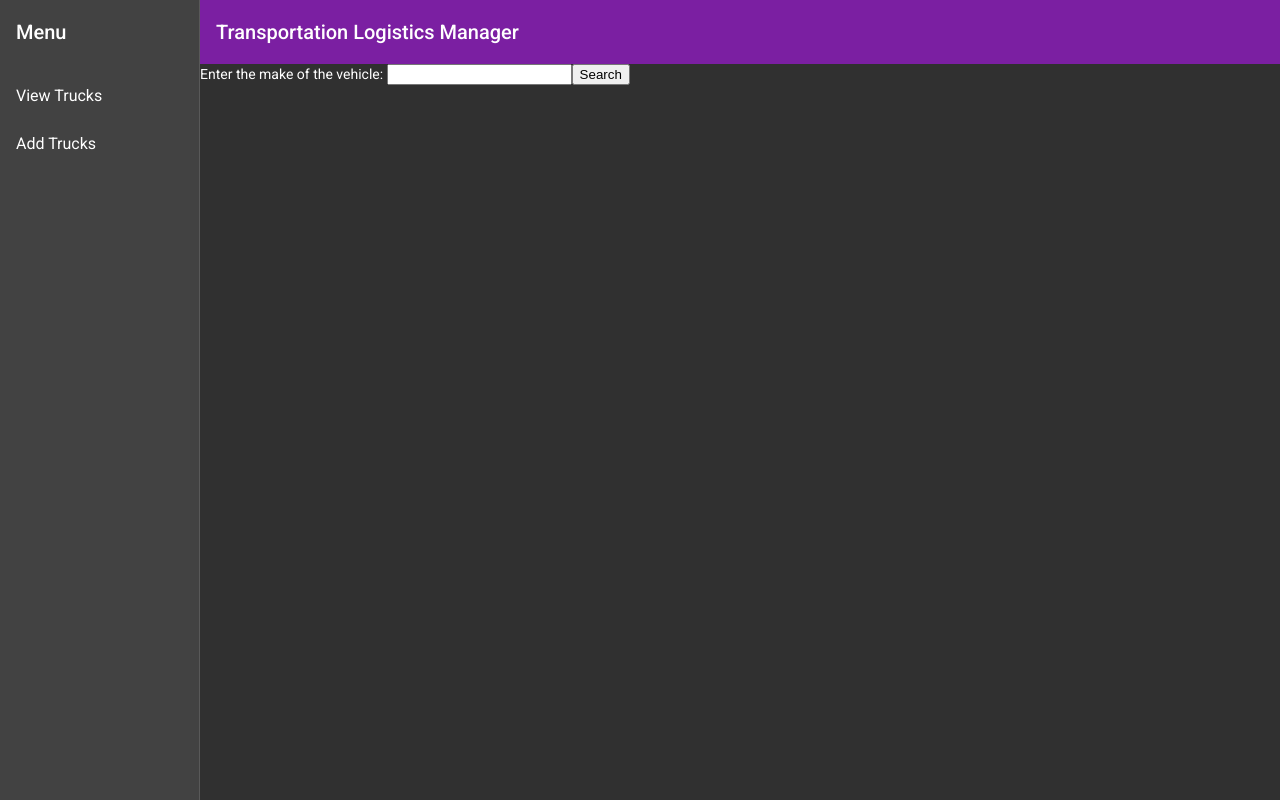
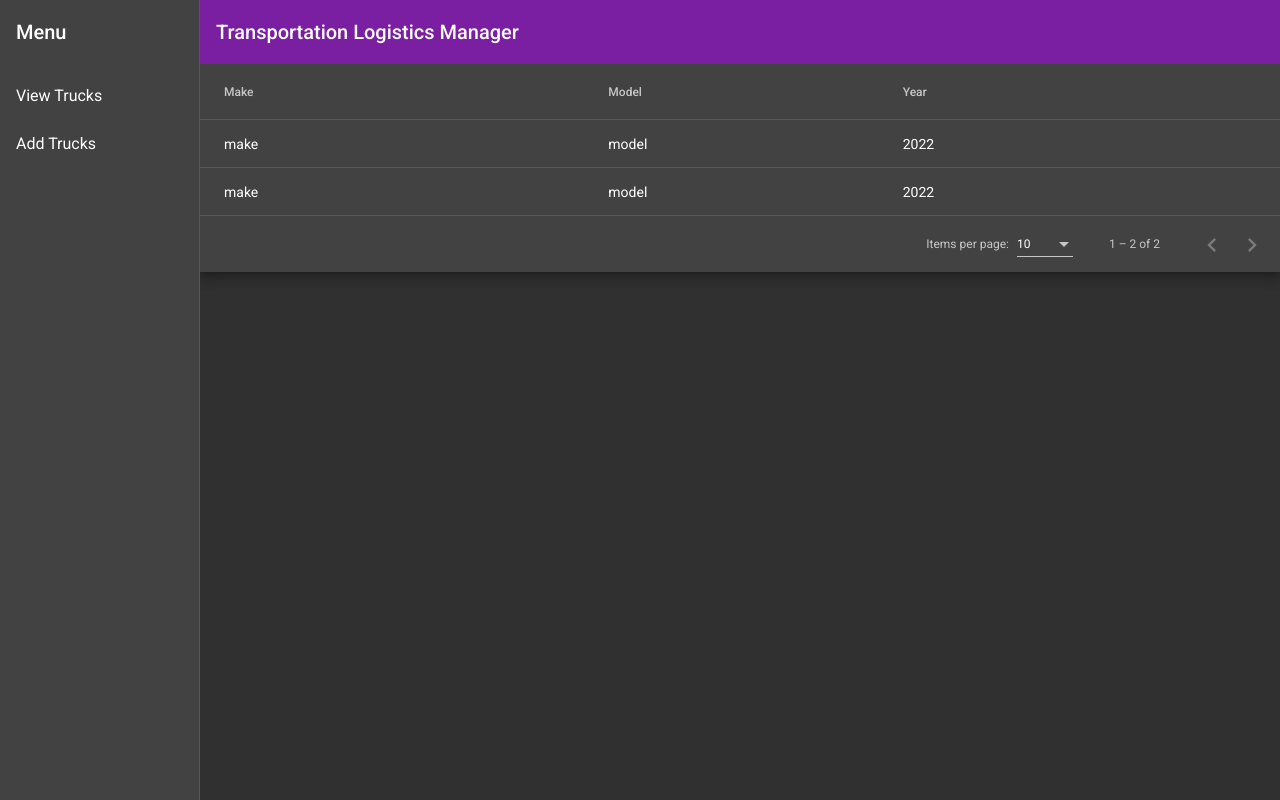
Before and after one commit to sunilmogadati/truckmanagement-frontend-angular, an Angular app: page /view in a window 1280 px wide. Built offline with nearby package versions, Linux system fonts and the light colour scheme; no server answers.

Commit message:
Connecting to backend

```diff
--- a/src/app/app-routing.module.ts
+++ b/src/app/app-routing.module.ts
@@ -1,10 +1,11 @@
+import { ViewTableComponent } from './view-table/view-table.component';
 import { AddComponent } from './add/add.component';
 import { ViewComponent } from './view/view.component';
 import { NgModule } from '@angular/core';
 import { RouterModule, Routes } from '@angular/router';
 
 const routes: Routes = [
-  {path: 'view', component:ViewComponent},
+  {path: 'view', component:ViewTableComponent},
   {path: 'add', component:AddComponent},
   {path: '**', component:ViewComponent}
 ];
--- a/src/app/app.component.ts
+++ b/src/app/app.component.ts
@@ -26,8 +26,8 @@ export class AppComponent {
     //hit f12 and click console
     //open array thats in console
     //should be what you posted to database.
-     let obs = this.http.get<any>('http://localhost:9000/api/v1/truck/');
-     obs.subscribe((response) => console.log(response));
+    //  let obs = this.http.get<any>('http://localhost:9000/api/v1/truck/');
+    //  obs.subscribe((response) => console.log(response));
   }
 
 
--- /dev/null
+++ b/src/app/view-table/view-table-datasource.ts
@@ -0,0 +1,103 @@
+import { DataSource } from '@angular/cdk/collections';
+import { MatPaginator } from '@angular/material/paginator';
+import { MatSort } from '@angular/material/sort';
+import { map } from 'rxjs/operators';
+import { Observable, of as observableOf, merge, of } from 'rxjs';
+import { HttpClient, HttpHandler, HttpXhrBackend } from '@angular/common/http';
+import { ms1Url } from 'src/environments/environment';
+import { catchError} from 'rxjs';
+
+// TODO: Replace this with your own data model type
+export interface ViewTableItem {
+  make: string;
+  model: string;
+  year: number;
+}
+
+// TODO: replace this with real data from your application
+const EXAMPLE_DATA: ViewTableItem[] = [
+  {make: 'make', model: 'model', year: 2022},
+  {make: 'make', model: 'model', year: 2022},
+];
+
+/**
+ * Data source for the ViewTable view. This class should
+ * encapsulate all logic for fetching and manipulating the displayed data
+ * (including sorting, pagination, and filtering).
+ */
+export class ViewTableDataSource extends DataSource<ViewTableItem> {
+  data: ViewTableItem[] = EXAMPLE_DATA;
+  paginator: MatPaginator | undefined;
+  sort: MatSort | undefined;
+
+  constructor() {
+    super();
+    const httpClient = new HttpClient(new HttpXhrBackend({
+      build: () => new XMLHttpRequest()
+    }));
+    httpClient.get(`${ms1Url}/api/v1/truck`)
+    .subscribe(data => {console.log(data);})
+  }
+
+  /**
+   * Connect this data source to the table. The table will only update when
+   * the returned stream emits new items.
+   * @returns A stream of the items to be rendered.
+   */
+  connect(): Observable<ViewTableItem[]> {
+    if (this.paginator && this.sort) {
+      // Combine everything that affects the rendered data into one update
+      // stream for the data-table to consume.
+      return merge(observableOf(this.data), this.paginator.page, this.sort.sortChange)
+        .pipe(map(() => {
+          return this.getPagedData(this.getSortedData([...this.data ]));
+        }));
+    } else {
+      throw Error('Please set the paginator and sort on the data source before connecting.');
+    }
+  }
+
+  /**
+   *  Called when the table is being destroyed. Use this function, to clean up
+   * any open connections or free any held resources that were set up during connect.
+   */
+  disconnect(): void {}
+
+  /**
+   * Paginate the data (client-side). If you're using server-side pagination,
+   * this would be replaced by requesting the appropriate data from the server.
+   */
+  private getPagedData(data: ViewTableItem[]): ViewTableItem[] {
+    if (this.paginator) {
+      const startIndex = this.paginator.pageIndex * this.paginator.pageSize;
+      return data.splice(startIndex, this.paginator.pageSize);
+    } else {
+      return data;
+    }
+  }
+
+  /**
+   * Sort the data (client-side). If you're using server-side sorting,
+   * this would be replaced by requesting the appropriate data from the server.
+   */
+  private getSortedData(data: ViewTableItem[]): ViewTableItem[] {
+    if (!this.sort || !this.sort.active || this.sort.direction === '') {
+      return data;
+    }
+
+    return data.sort((a, b) => {
+      const isAsc = this.sort?.direction === 'asc';
+      switch (this.sort?.active) {
+        case 'make': return compare(a.make, b.make, isAsc);
+        case 'model': return compare(a.model, b.model, isAsc);
+        case 'year': return compare(+a.year, +b.year, isAsc);
+        default: return 0;
+      }
+    });
+  }
+}
+
+/** Simple sort comparator for example ID/Name columns (for client-side sorting). */
+function compare(a: string | number, b: string | number, isAsc: boolean): number {
+  return (a < b ? -1 : 1) * (isAsc ? 1 : -1);
+}
--- /dev/null
+++ b/src/app/view-table/view-table.component.css
@@ -0,0 +1,7 @@
+.full-width-table {
+  width: 100%;
+}
+
+.mat-row:hover {
+  background-color: rgb(230, 230, 248);
+}
--- /dev/null
+++ b/src/app/view-table/view-table.component.html
@@ -0,0 +1,33 @@
+<div class="mat-elevation-z8">
+  <table mat-table class="full-width-table" matSort aria-label="Elements">
+
+    <!-- Make Column -->
+    <ng-container matColumnDef="make">
+      <th mat-header-cell *matHeaderCellDef mat-sort-header>Make</th>
+      <td mat-cell *matCellDef="let row">{{row.make}}</td>
+    </ng-container>
+
+    <!-- Model Column -->
+    <ng-container matColumnDef="model">
+      <th mat-header-cell *matHeaderCellDef mat-sort-header>Model</th>
+      <td mat-cell *matCellDef="let row">{{row.model}}</td>
+    </ng-container>
+
+    <!-- Year Column -->
+    <ng-container matColumnDef="year">
+      <th mat-header-cell *matHeaderCellDef mat-sort-header>Year</th>
+      <td mat-cell *matCellDef="let row">{{row.year}}</td>
+    </ng-container>
+
+    <tr mat-header-row *matHeaderRowDef="displayedColumns"></tr>
+    <tr mat-row *matRowDef="let row; columns: displayedColumns;"></tr>
+  </table>
+
+  <mat-paginator #paginator
+      [length]="dataSource.data.length"
+      [pageIndex]="0"
+      [pageSize]="10"
+      [pageSizeOptions]="[5, 10, 20]"
+      aria-label="Select page">
+  </mat-paginator>
+</div>
--- /dev/null
+++ b/src/app/view-table/view-table.component.ts
@@ -0,0 +1,30 @@
+import { AfterViewInit, Component, ViewChild } from '@angular/core';
+import { MatPaginator } from '@angular/material/paginator';
+import { MatSort } from '@angular/material/sort';
+import { MatTable } from '@angular/material/table';
+import { ViewTableDataSource, ViewTableItem } from './view-table-datasource';
+
+@Component({
+  selector: 'app-view-table',
+  templateUrl: './view-table.component.html',
+  styleUrls: ['./view-table.component.css']
+})
+export class ViewTableComponent implements AfterViewInit {
+  @ViewChild(MatPaginator) paginator!: MatPaginator;
+  @ViewChild(MatSort) sort!: MatSort;
+  @ViewChild(MatTable) table!: MatTable<ViewTableItem>;
+  dataSource: ViewTableDataSource;
+
+  /** Columns displayed in the table. Columns IDs can be added, removed, or reordered. */
+  displayedColumns = ['make', 'model', 'year'];
+
+  constructor() {
+    this.dataSource = new ViewTableDataSource();
+  }
+
+  ngAfterViewInit(): void {
+    this.dataSource.sort = this.sort;
+    this.dataSource.paginator = this.paginator;
+    this.table.dataSource = this.dataSource;
+  }
+}
--- a/src/environments/environment.prod.ts
+++ b/src/environments/environment.prod.ts
@@ -1,3 +1,5 @@
 export const environment = {
   production: true
 };
+
+export const ms1Url = `http://ec2-100-27-25-68.compute-1.amazonaws.com:9000`;
--- a/src/environments/environment.ts
+++ b/src/environments/environment.ts
@@ -14,3 +14,5 @@ export const environment = {
  * on performance if an error is thrown.
  */
 // import 'zone.js/plugins/zone-error';  // Included with Angular CLI.
+
+export const ms1Url = `http://ec2-100-27-25-68.compute-1.amazonaws.com:9000`;
```
Also changed, not shown: src/app/app.module.ts (+9 -1 lines), 1 other file (tests, documents, lock files or other folders).
